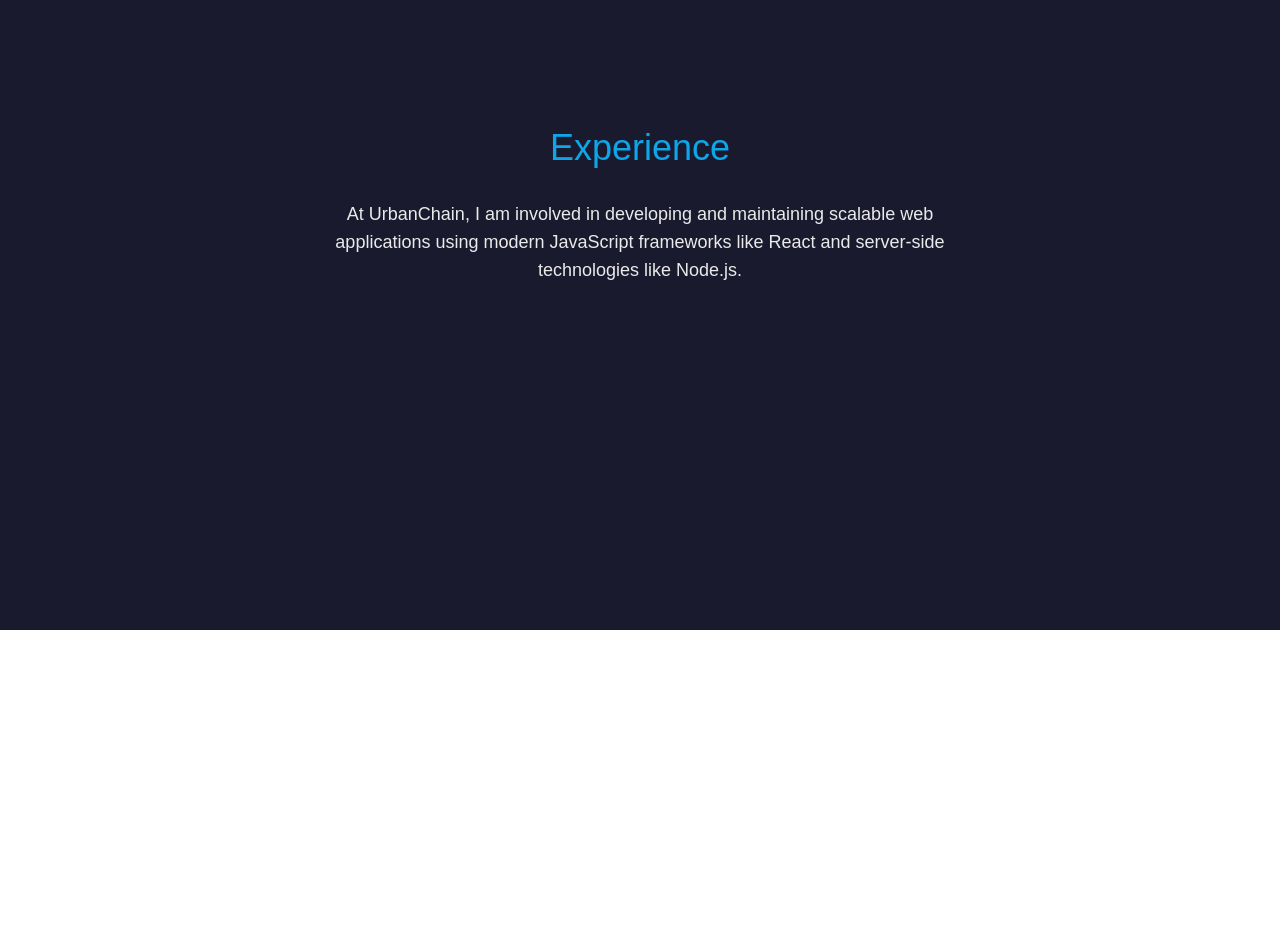
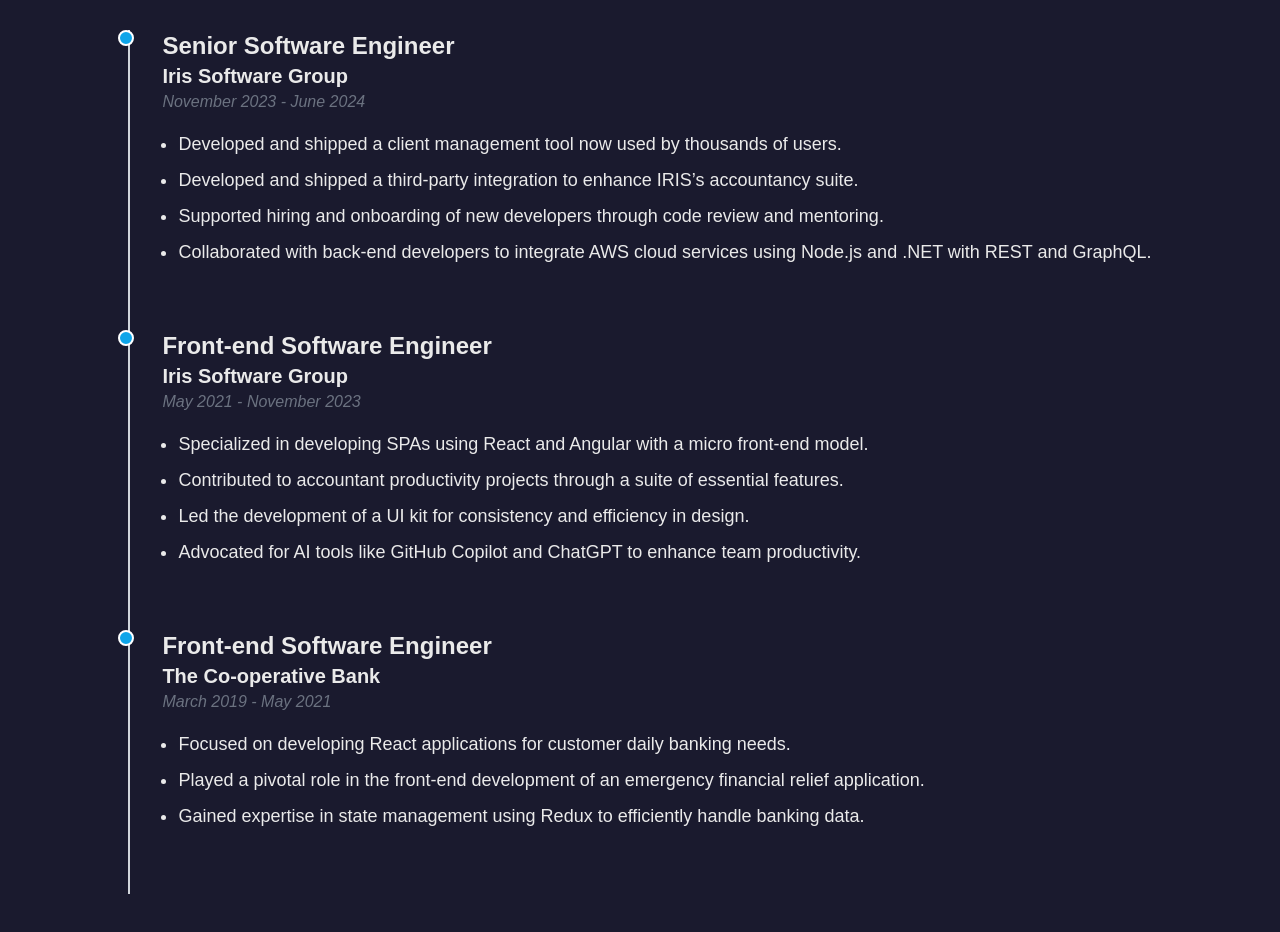
Before and after one commit to ArossThompson/ross-thompson.com, a Next.js app: page / in a window 1280 px wide. Shown: the part 1820-2752 px from the top of the page. Before the commit the page ends 2450 px from the top, so only its background shows below. Built offline with nearby package versions, Linux system fonts and the light colour scheme.

Commit message:
added an experience section that replicates my CV

```diff
--- a/src/app/components/Nav.tsx
+++ b/src/app/components/Nav.tsx
@@ -12,10 +12,10 @@
         </li>
         <li>
           <a
-            href="#about"
+            href="#skills"
             className="text-gray-500 hover:text-blue-500 transition-colors duration-300"
           >
-            About
+            Skills
           </a>
         </li>
         <li>
--- a/src/app/components/sections/Experience.tsx
+++ b/src/app/components/sections/Experience.tsx
@@ -1,13 +1,66 @@
 export const Experience = () => {
+  const experiences = [
+    {
+      role: "Senior Software Engineer",
+      company: "Iris Software Group",
+      duration: "November 2023 - June 2024",
+      tasks: [
+        "Developed and shipped a client management tool now used by thousands of users.",
+        "Developed and shipped a third-party integration to enhance IRIS’s accountancy suite.",
+        "Supported hiring and onboarding of new developers through code review and mentoring.",
+        "Collaborated with back-end developers to integrate AWS cloud services using Node.js and .NET with REST and GraphQL.",
+      ],
+    },
+    {
+      role: "Front-end Software Engineer",
+      company: "Iris Software Group",
+      duration: "May 2021 - November 2023",
+      tasks: [
+        "Specialized in developing SPAs using React and Angular with a micro front-end model.",
+        "Contributed to accountant productivity projects through a suite of essential features.",
+        "Led the development of a UI kit for consistency and efficiency in design.",
+        "Advocated for AI tools like GitHub Copilot and ChatGPT to enhance team productivity.",
+      ],
+    },
+    {
+      role: "Front-end Software Engineer",
+      company: "The Co-operative Bank",
+      duration: "March 2019 - May 2021",
+      tasks: [
+        "Focused on developing React applications for customer daily banking needs.",
+        "Played a pivotal role in the front-end development of an emergency financial relief application.",
+        "Gained expertise in state management using Redux to efficiently handle banking data.",
+      ],
+    },
+  ];
+
   return (
     <section id="experience" className="scroll-snap-section">
-      <div className="flex flex-col items-center justify-center min-h-[800px] p-8 pb-20 gap-8 bg-[#1A1A2E] text-[#EAEAEA]">
-        <h2 className="text-4xl text-sky-500">Experience</h2>
-        <p className="text-lg max-w-2xl text-center">
-          At UrbanChain, I am involved in developing and maintaining scalable
-          web applications using modern JavaScript frameworks like React and
-          server-side technologies like Node.js.
-        </p>
+      <div className="flex flex-col items-center justify-center p-24 pb-20 gap-16 bg-[#1A1A2E] text-[#EAEAEA]">
+        <h2 className="text-4xl ">Experience</h2>
+
+        <div className="relative border-l-2 border-gray-300">
+          {experiences.map((exp, index) => (
+            <div key={index} className="mb-16 pl-8 relative">
+              {/* Dot on the timeline */}
+              <div className="absolute top-0 left-[-12px] w-4 h-4 bg-sky-500 rounded-full border-2 border-white" />
+
+              {/* Experience content */}
+              <div>
+                <h3 className="text-2xl font-bold">{exp.role}</h3>
+                <h4 className="text-xl font-semibold">{exp.company}</h4>
+                <p className="italic text-gray-500 mb-4">{exp.duration}</p>
+
+                {/* Task list */}
+                <ul className="list-disc list-outside pl-4 text-lg space-y-2">
+                  {exp.tasks.map((task, idx) => (
+                    <li key={idx}>{task}</li>
+                  ))}
+                </ul>
+              </div>
+            </div>
+          ))}
+        </div>
       </div>
     </section>
   );
--- a/src/app/components/sections/Skills.tsx
+++ b/src/app/components/sections/Skills.tsx
@@ -1,15 +1,9 @@
+import Image from "next/image";
+
 export const Skills = () => {
   const skills = [
-    {
-      name: "Typescript",
-      icon: "/icons/TS.svg",
-      color: "text-blue-600",
-    },
-    {
-      name: "JavaScript",
-      icon: "/icons/Javascript.svg",
-      color: "text-yellow-500",
-    },
+    { name: "Typescript", icon: "/icons/TS.svg" },
+    { name: "JavaScript", icon: "/icons/Javascript.svg" },
     { name: "React", icon: "/icons/react.svg" },
     { name: "Angular", icon: "/icons/angular.svg" },
     { name: "CSS", icon: "/icons/CSS3.svg" },
@@ -33,10 +27,12 @@
         <div className="grid grid-cols-2 sm:grid-cols-4 gap-8">
           {skills.map((skill) => (
             <div key={skill.name} className="flex flex-col items-center gap-4">
-              <img
+              <Image
                 src={skill.icon}
                 alt={`${skill.name} icon`}
                 className={`w-16 h-16`}
+                width={64}
+                height={64}
               />
               <span className="text-lg font-semibold">{skill.name}</span>
             </div>
```
